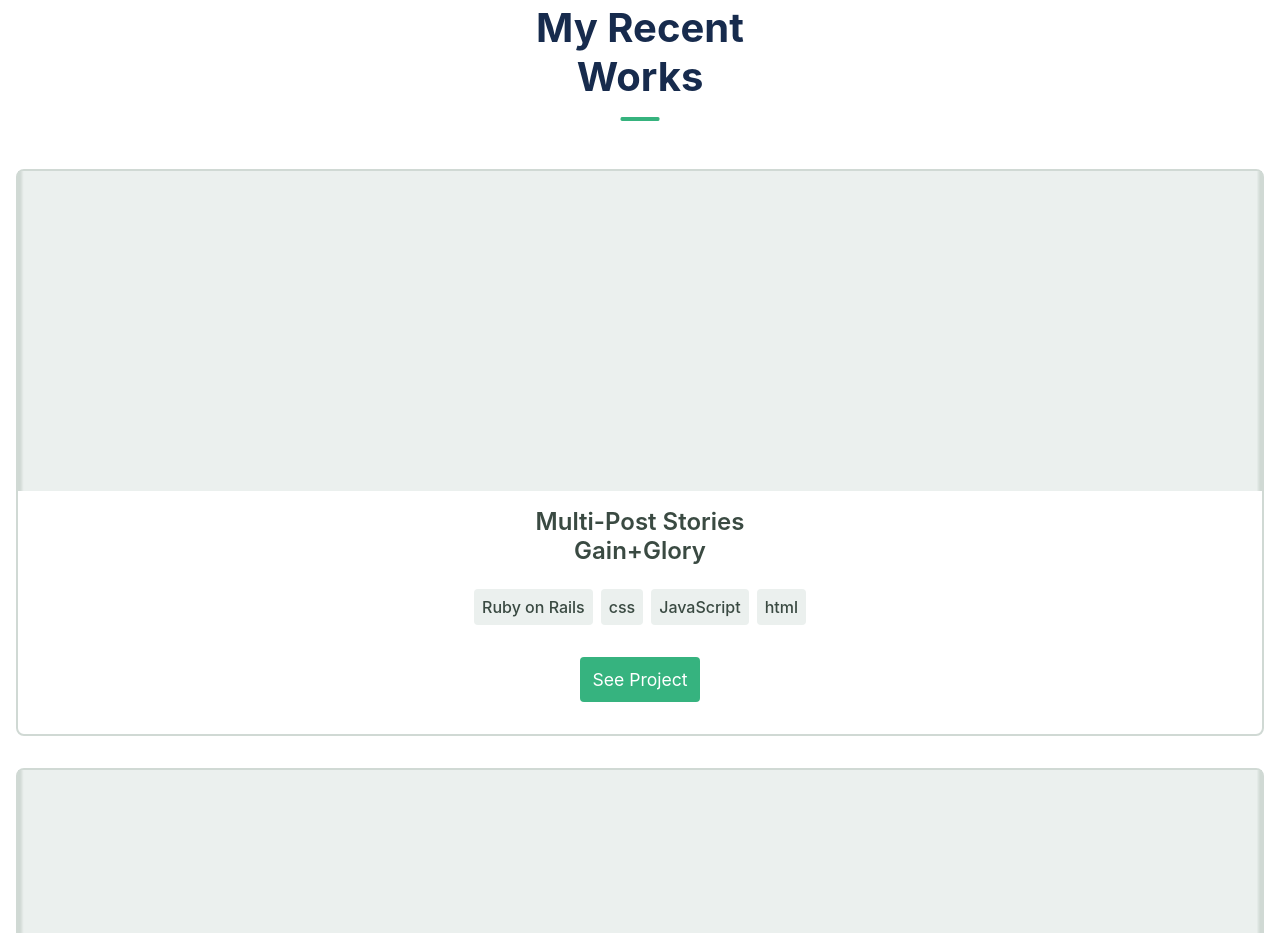
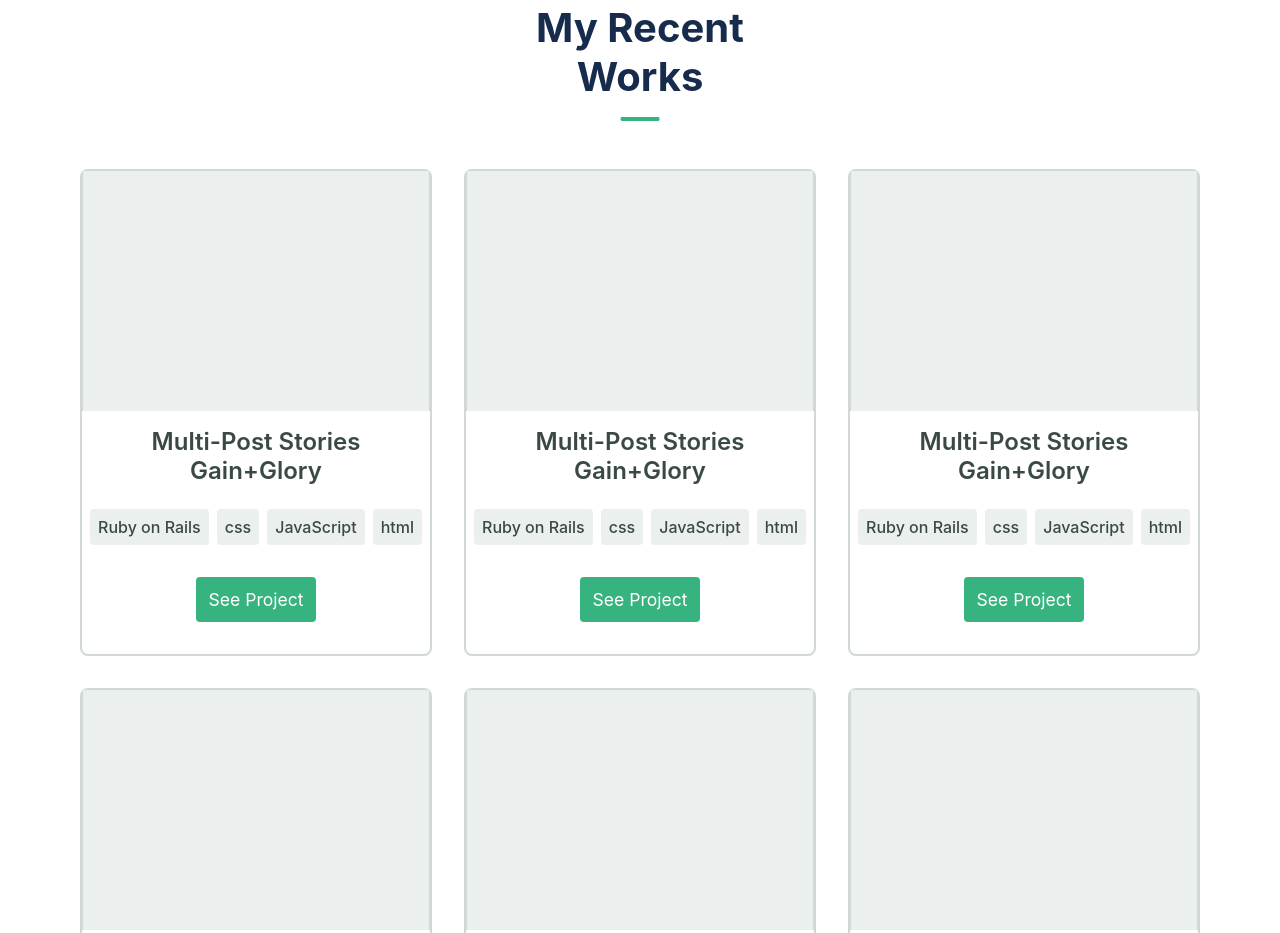
Before and after one commit to kwesiObuobi/portfolio-setup-and-mobile-first, a website: page index.html in a window 1280 px wide. Shown: the part 970-1903 px from the top of the page. Drawn offline with Linux system fonts and the light colour scheme.

Commit message:
Update grid columns for recent works, on desktop screen sizes

```diff
--- a/index.html
+++ b/index.html
@@ -76,6 +76,19 @@
             </div>
 
             <ul class="recent-works-group">
+                <li class="recent-works-item">
+                    <img src="assets/img-placeholder.png" alt="img placeholder" class="img-placeholder">
+                    <div class="project-description">
+                        <h3 class="project-title">Multi-Post Stories <br> Gain+Glory</h3>
+                        <ul class="project-tags">
+                            <li class="tag">Ruby on Rails</li>
+                            <li class="tag">css</li>
+                            <li class="tag">JavaScript</li>
+                            <li class="tag">html</li>
+                        </ul>
+                        <a href="#" class="btn project-action">See Project</a>
+                    </div>
+                </li>
                 <li class="recent-works-item">
                     <img src="assets/img-placeholder.png" alt="img placeholder" class="img-placeholder">
                     <div class="project-description">
--- a/style.css
+++ b/style.css
@@ -440,4 +440,25 @@ MEDIA QUERIES
   .action {
     bottom: 23%;
   }
+
+  /*
+  RECENT WORKS (DESKTOP)
+  */
+
+  .recent-works-group {
+    grid-template-columns: repeat(2, 1fr);
+    gap: 2rem;
+    /* padding: 0 1rem 0; */
+  }
 }
+
+@media screen and (min-width: 1024px) {
+  .img-placeholder {
+    height: 30vh;
+  }
+
+  .recent-works-group {
+    grid-template-columns: repeat(3, 1fr);
+    padding: 0 4rem 0;
+  }
+}
```
